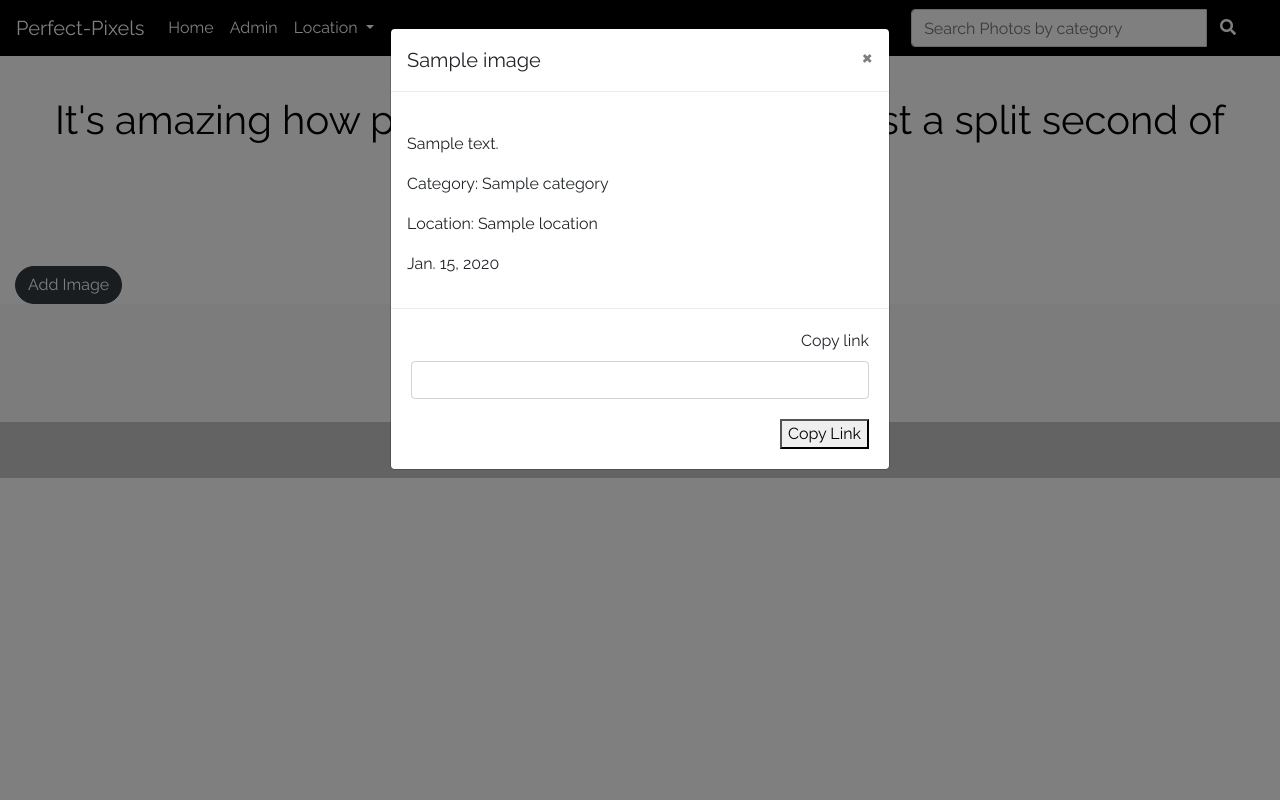
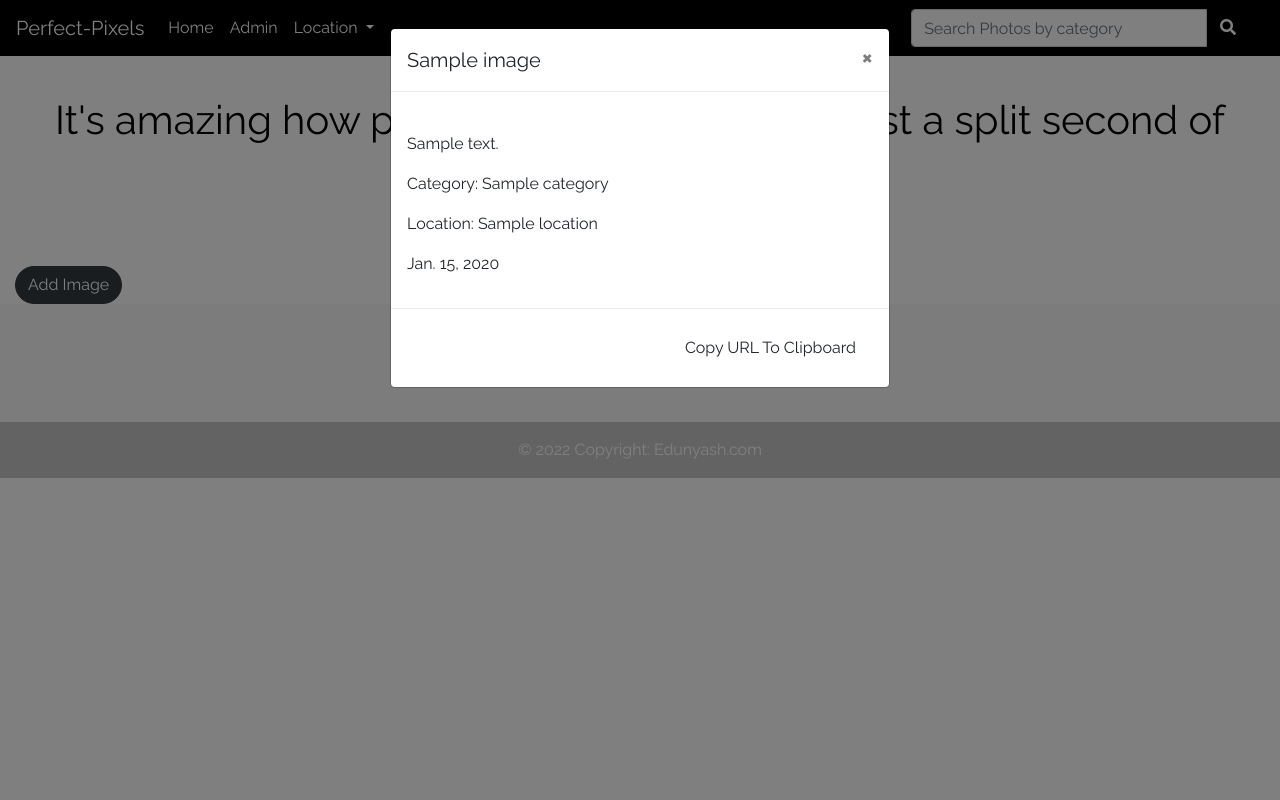
Before and after one commit to Edwike12/Perfect-Pixels, a Django app: page / in a window 1280 px wide, after a click that opens the changed part. Run offline with Django 3.2, Linux system fonts and the light colour scheme; tables that the repository leaves empty hold one stand-in row (values such as "Sample post"); some libraries are stand-ins or nearby versions.

Commit message:
edited js script function copy to clipboard

```diff
--- a/gallery/templates/index.html
+++ b/gallery/templates/index.html
@@ -49,11 +49,7 @@
                         <p>{{items.created_at|date}}</p>
                     </div>
                     <div class="modal-footer">
-                        <!-- <input class="form-control" type="text" value="{{items.image.url}}" id="{{items.id}}.url">
-                        <button class="btn-btn-success">Copy link</button> -->
-                            <p class="card-description">Copy link</p> <input type="link" id="myInput" class="form-control"  value="{{items.image.url}}" >
-                            <div class="mt-3"> <button onclick="Hello()">Copy Link</button> </div>
-
+                      <button class="btn btn-brown" type="button" value="{{ items.image.url }}" onclick="copyToClipboard(this.value)">Copy URL To Clipboard</button>
                     </div>
                   </div>
                 </div>
@@ -67,16 +63,20 @@
     </div>
 
    </div>
-   <!-- <input type="text" value="Hello world"(Can be of your choice) id="myInput"(id is the name of the text, you can change it later)>
-<button onclick="Hello()">Copy Link</button>
- -->
+
 <script>
-  function Hello() {
-  var copyText = document.getElementById('myInput')
-  copyText.select();
-  document.execCommand('copy')
-  console.log('Copied Link')
+  function copyToClipboard(value){
+    function handler(event){
+        event.clipboardData.setData('text/plain',value);
+        event.preventDefault();
+        document.removeEventListener('copy',handler, true);
+    }
+        document.addEventListener('copy', handler, true);
+        document.execCommand('copy');
+
+    alert("URL Successfully Copied!");
 }
 </script>
 
+
 {%endblock%}
```
